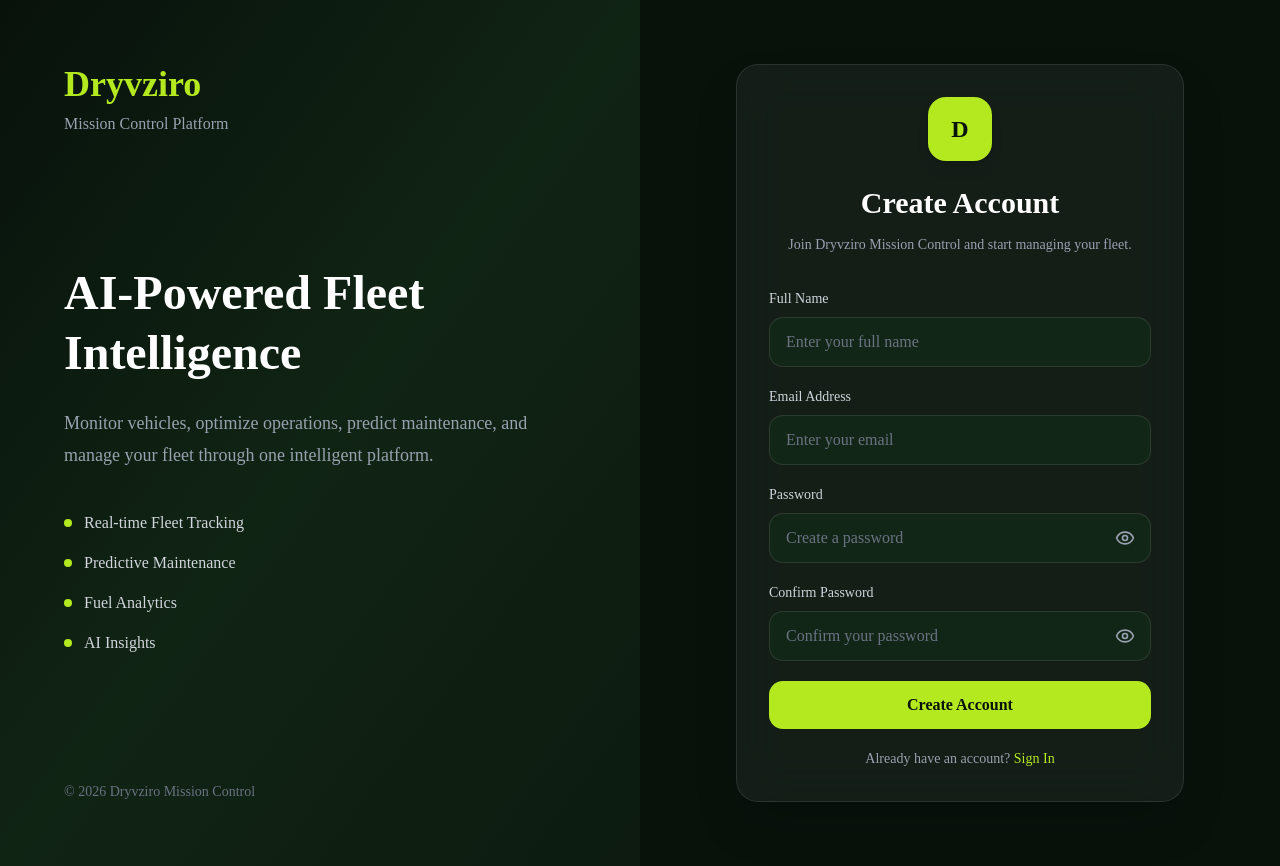
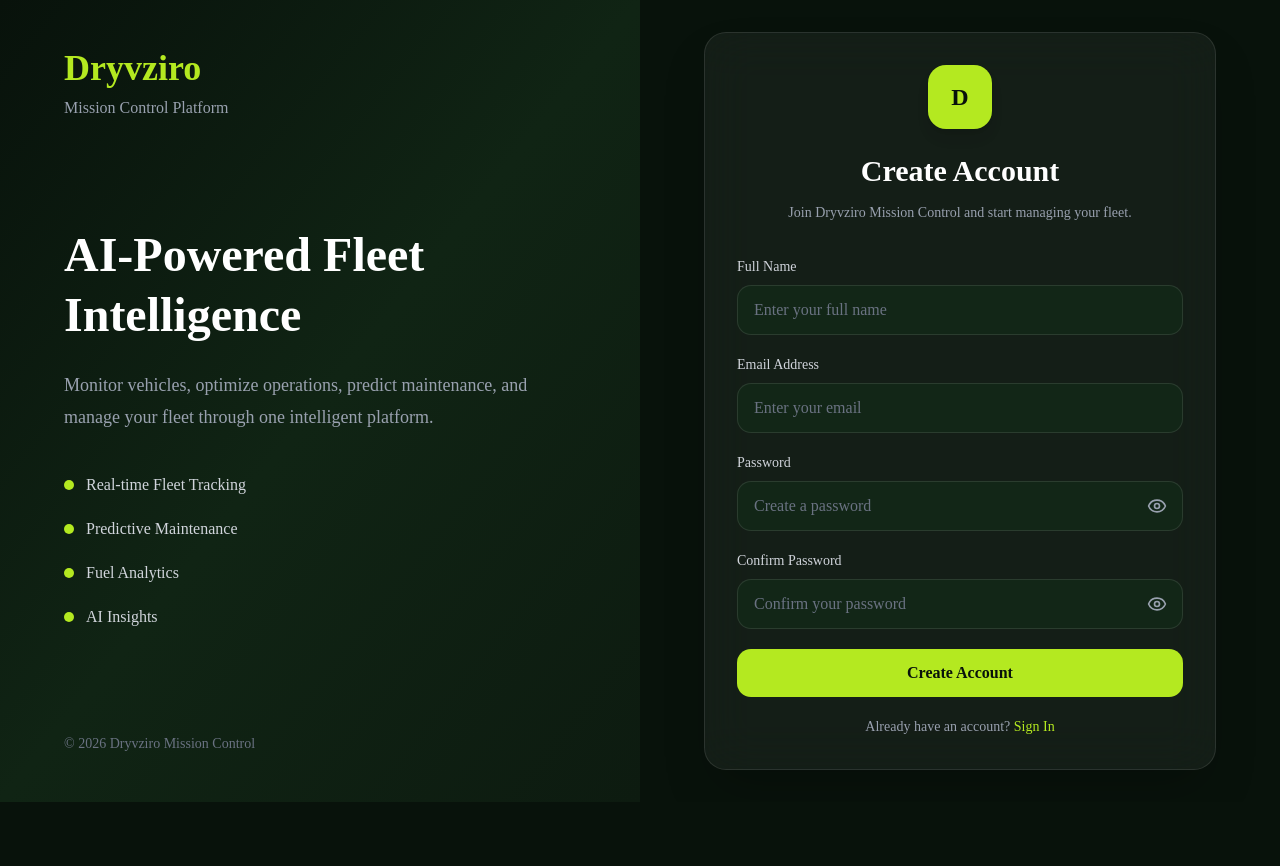
Before and after one commit to Gokijany/dryvziro-mission-control, a Next.js app: page /signup in a window 1280 px wide. After the commit the page ends 802 px from the top, so only its background shows below. Built offline with nearby package versions, Linux system fonts and the light colour scheme; no server answers.

Commit message:
style(auth): improve responsive authentication layout

```diff
--- a/src/app/globals.css
+++ b/src/app/globals.css
@@ -118,13 +118,69 @@
 }
 
 @layer base {
-  * {
+  *,
+  *::before,
+  *::after {
+    box-sizing: border-box;
     @apply border-border outline-ring/50;
   }
-  body {
-    @apply bg-background text-foreground;
-  }
+
   html {
+    width: 100%;
+    min-height: 100%;
+    overflow-x: hidden;
+    -webkit-text-size-adjust: 100%;
     @apply font-sans;
   }
+
+  body {
+    width: 100%;
+    min-height: 100vh;
+    overflow-x: hidden;
+    background: #08120b;
+    color: white;
+    margin: 0;
+    padding: 0;
+  }
+
+  #__next,
+  main {
+    min-height: 100vh;
+    width: 100%;
+  }
+
+  img,
+  picture,
+  video,
+  canvas,
+  svg {
+    display: block;
+    max-width: 100%;
+  }
+
+  input,
+  textarea,
+  select,
+  button {
+    font: inherit;
+  }
+
+  a {
+    text-decoration: none;
+    color: inherit;
+  }
 }
+/* Prevent horizontal overflow */
+.no-scrollbar::-webkit-scrollbar {
+  display: none;
+}
+
+.no-scrollbar {
+  scrollbar-width: none;
+}
+
+/* Mobile safe viewport */
+.full-screen {
+  min-height: 100vh;
+  min-height: 100dvh;
+}
--- a/src/components/auth/AuthLayout.tsx
+++ b/src/components/auth/AuthLayout.tsx
@@ -4,33 +4,35 @@ interface AuthLayoutProps {
   children: ReactNode;
 }
 
-export default function AuthLayout({ children }: AuthLayoutProps) {
+export default function AuthLayout({
+  children,
+}: AuthLayoutProps) {
   return (
-    <main className="min-h-screen bg-[#08120B] text-white">
-      <div className="grid min-h-screen lg:grid-cols-2">
-        {/* Left Branding Panel */}
-        <section className="hidden lg:flex flex-col justify-between p-16 bg-gradient-to-br from-[#08120B] via-[#102414] to-[#0D1B10]">
+    <main className="min-h-screen w-full overflow-hidden bg-[#08120B] text-white">
+      <div className="grid min-h-screen w-full lg:grid-cols-2">
+        {/* ================= LEFT PANEL ================= */}
+        <section className="hidden lg:flex flex-col justify-between bg-gradient-to-br from-[#08120B] via-[#102414] to-[#0D1B10] px-10 py-12 xl:px-16 2xl:px-24">
           <div>
-            <h1 className="text-4xl font-bold text-[#B4E920]">
+            <h1 className="text-3xl font-bold text-[#B4E920] xl:text-4xl">
               Dryvziro
             </h1>
 
-            <p className="mt-2 text-gray-400">
+            <p className="mt-2 text-sm text-gray-400 xl:text-base">
               Mission Control Platform
             </p>
           </div>
 
-          <div>
-            <h2 className="text-5xl font-bold leading-tight">
+          <div className="max-w-xl">
+            <h2 className="text-4xl font-bold leading-tight xl:text-5xl 2xl:text-6xl">
               AI-Powered Fleet Intelligence
             </h2>
 
-            <p className="mt-6 max-w-lg text-lg text-gray-400 leading-8">
+            <p className="mt-6 text-base leading-7 text-gray-400 xl:text-lg xl:leading-8">
               Monitor vehicles, optimize operations, predict maintenance,
               and manage your fleet through one intelligent platform.
             </p>
 
-            <div className="mt-10 space-y-4">
+            <div className="mt-10 space-y-5">
               <Feature text="Real-time Fleet Tracking" />
               <Feature text="Predictive Maintenance" />
               <Feature text="Fuel Analytics" />
@@ -43,9 +45,23 @@ export default function AuthLayout({ children }: AuthLayoutProps) {
           </div>
         </section>
 
-        {/* Right Authentication Panel */}
-        <section className="flex items-center justify-center p-8 md:p-16">
-          <div className="w-full max-w-md rounded-3xl border border-white/10 bg-white/5 p-8 backdrop-blur-xl shadow-2xl">
+        {/* ================= RIGHT PANEL ================= */}
+        <section className="flex min-h-screen items-center justify-center px-4 py-8 sm:px-6 md:px-10 lg:px-12 xl:px-16">
+          <div
+            className="
+              w-full
+              max-w-md
+              rounded-3xl
+              border
+              border-white/10
+              bg-white/5
+              p-6
+              shadow-2xl
+              backdrop-blur-xl
+              sm:p-8
+              lg:max-w-lg
+            "
+          >
             {children}
           </div>
         </section>
@@ -57,8 +73,11 @@ export default function AuthLayout({ children }: AuthLayoutProps) {
 function Feature({ text }: { text: string }) {
   return (
     <div className="flex items-center gap-3">
-      <div className="h-2 w-2 rounded-full bg-[#B4E920]" />
-      <span className="text-gray-300">{text}</span>
+      <div className="h-2.5 w-2.5 rounded-full bg-[#B4E920]" />
+
+      <span className="text-sm text-gray-300 xl:text-base">
+        {text}
+      </span>
     </div>
   );
 }
```
